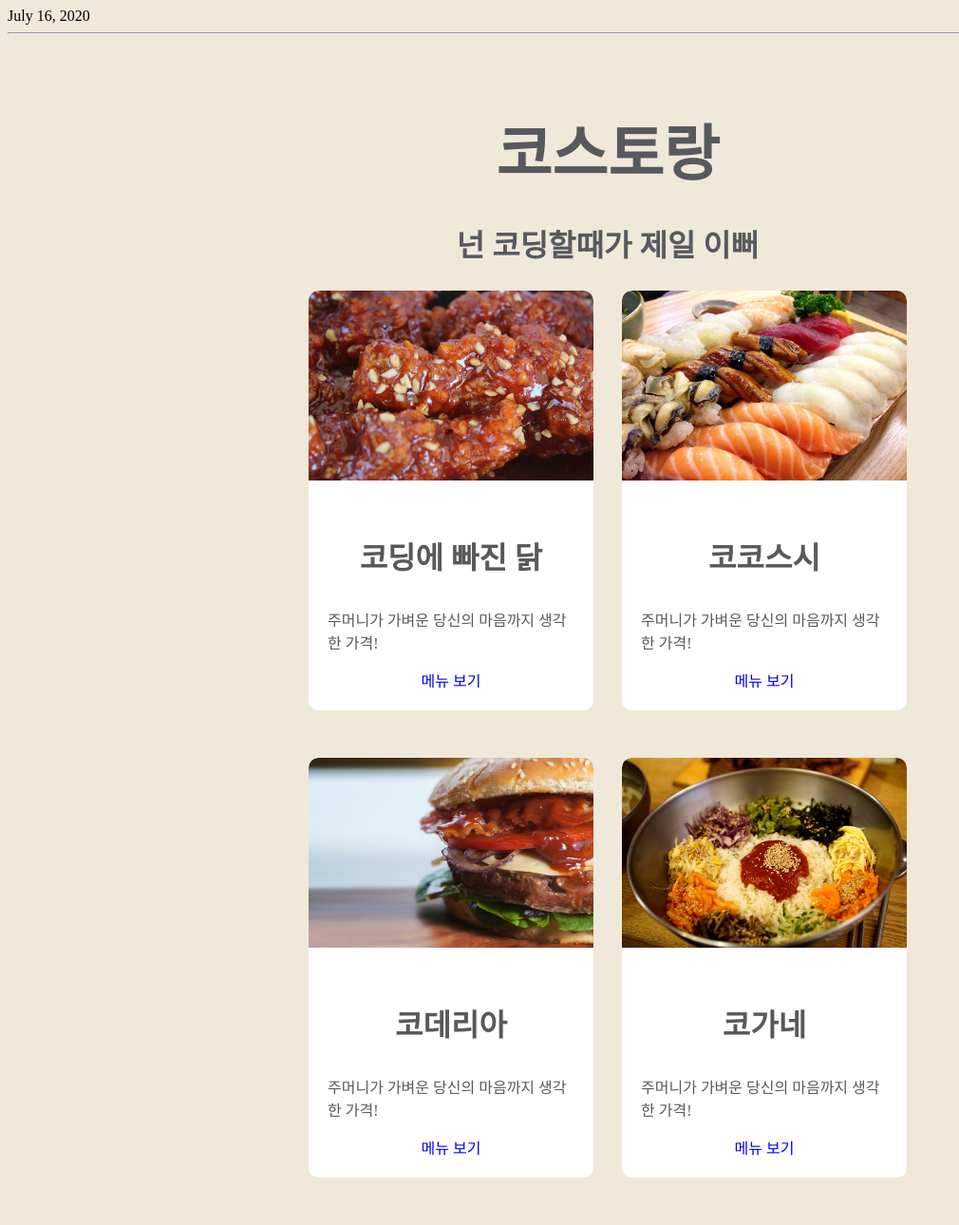
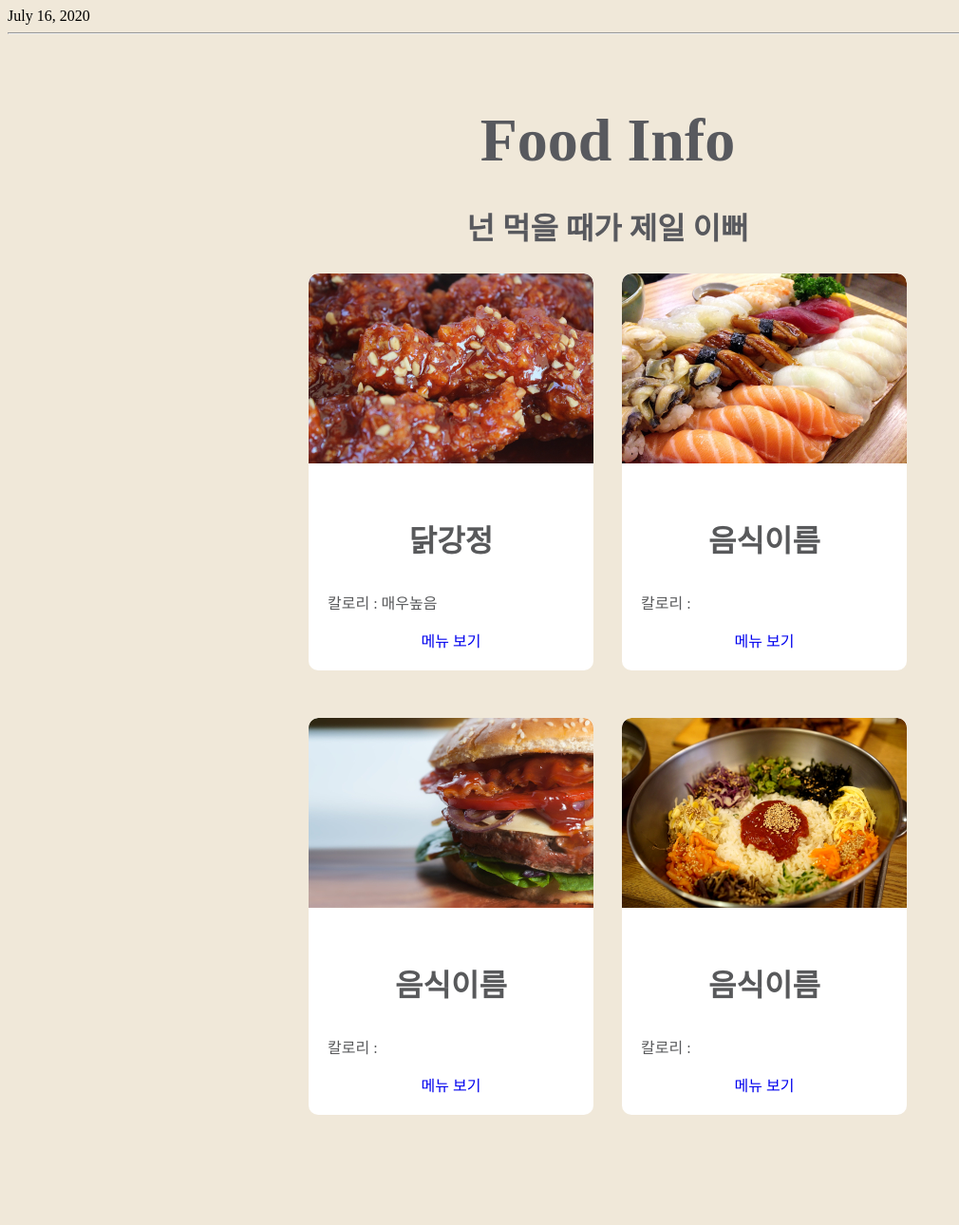
Before and after one commit to IT-HONGREAT/django_food_project, a Django app: page /foods/index/ in a window 1280 px wide. Shown: the whole page at 95% size, without its empty margins (0-1010 px from the left). After the commit the page ends 1174 px from the top, so only its background shows below. Run offline with Django 3.2, Linux system fonts and the light colour scheme; parts of the project's set-up code (start-up, migrations or seed data) failed here and were passed over; some web fonts are replaced.

Commit message:
static 제대로 적용

```diff
--- a/foods/templates/foods/index.html
+++ b/foods/templates/foods/index.html
@@ -1,24 +1,26 @@
+{% load static %}
+
 <!DOCTYPE html>
 <html>
 <head>
-  <title>코스토랑</title>
+  <title>Food Info</title>
   <meta charset="utf-8">
-  <link rel="stylesheet" href="css/styles.css">
+  <link rel="stylesheet" href={% static "foods/css/styles.css"%}>
 </head>
 <body>
   <div> July 16, 2020 </div>
   <hr/>
 
-  <h1>코스토랑</h1>
-  <h2>넌 코딩할때가 제일 이뻐</h2>
+  <h1>Food Info</h1>
+  <h2>넌 먹을 때가 제일 이뻐</h2>
 
   <div class="food-container">
 
     <div class="food">
-      <img src="images/chicken.jpg" width="300px" height="200px"/>
+      <img src={% static "foods/images/chicken.jpg" %} width="300px" height="200px"/>
       <div class="info">
-        <h3>코딩에 빠진 닭</h3>
-        <P>주머니가 가벼운 당신의 마음까지 생각한 가격!</p>
+        <h3>닭강정</h3>
+        <P>칼로리 : 매우높음</p>
         <a href="#">메뉴 보기</a>
       </div>
     </div>
@@ -26,8 +28,8 @@
     <div class="food">
       <img src="images/sushi.jpg" width="300px" height="200px"/>
       <div class="info">
-        <h3>코코스시</h3>
-        <P>주머니가 가벼운 당신의 마음까지 생각한 가격!</p>
+        <h3>음식이름</h3>
+        <P>칼로리 : </p>
         <a href="#">메뉴 보기</a>
       </div>
     </div>
@@ -35,8 +37,8 @@
     <div class="food">
       <img src="images/burger.jpg" width="300px" height="200px"/>
       <div class="info">
-        <h3>코데리아</h3>
-        <P>주머니가 가벼운 당신의 마음까지 생각한 가격!</p>
+        <h3>음식이름</h3>
+        <P>칼로리 : </p>
         <a href="#">메뉴 보기</a>
       </div>
     </div>
@@ -44,8 +46,8 @@
     <div class="food">
       <img src="images/bibimbap.jpg" width="300px" height="200px"/>
       <div class="info">
-        <h3>코가네</h3>
-        <P>주머니가 가벼운 당신의 마음까지 생각한 가격!</p>
+        <h3>음식이름</h3>
+        <P>칼로리 : </p>
         <a href="#">메뉴 보기</a>
       </div>
     </div>
```
Also changed, not shown: foods/static/foods/css/styles.css (renamed from foods/templates/foods/css/styles.css), foods/static/foods/images/banana.jpg (renamed from foods/templates/foods/images/banana.jpg), foods/static/foods/images/bibimbap.jpg (renamed from foods/templates/foods/images/bibimbap.jpg), foods/static/foods/images/burger.jpg (renamed from foods/templates/foods/images/burger.jpg), foods/static/foods/images/chicken.jpg (renamed from foods/templates/foods/images/chicken.jpg), foods/static/foods/images/croquette.jpg (renamed from foods/templates/foods/images/croquette.jpg), foods/static/foods/images/pumpkin_soup.jpg (renamed from foods/templates/foods/images/pumpkin_soup.jpg), foods/static/foods/images/sushi.jpg (renamed from foods/templates/foods/images/sushi.jpg), 2 other files.
